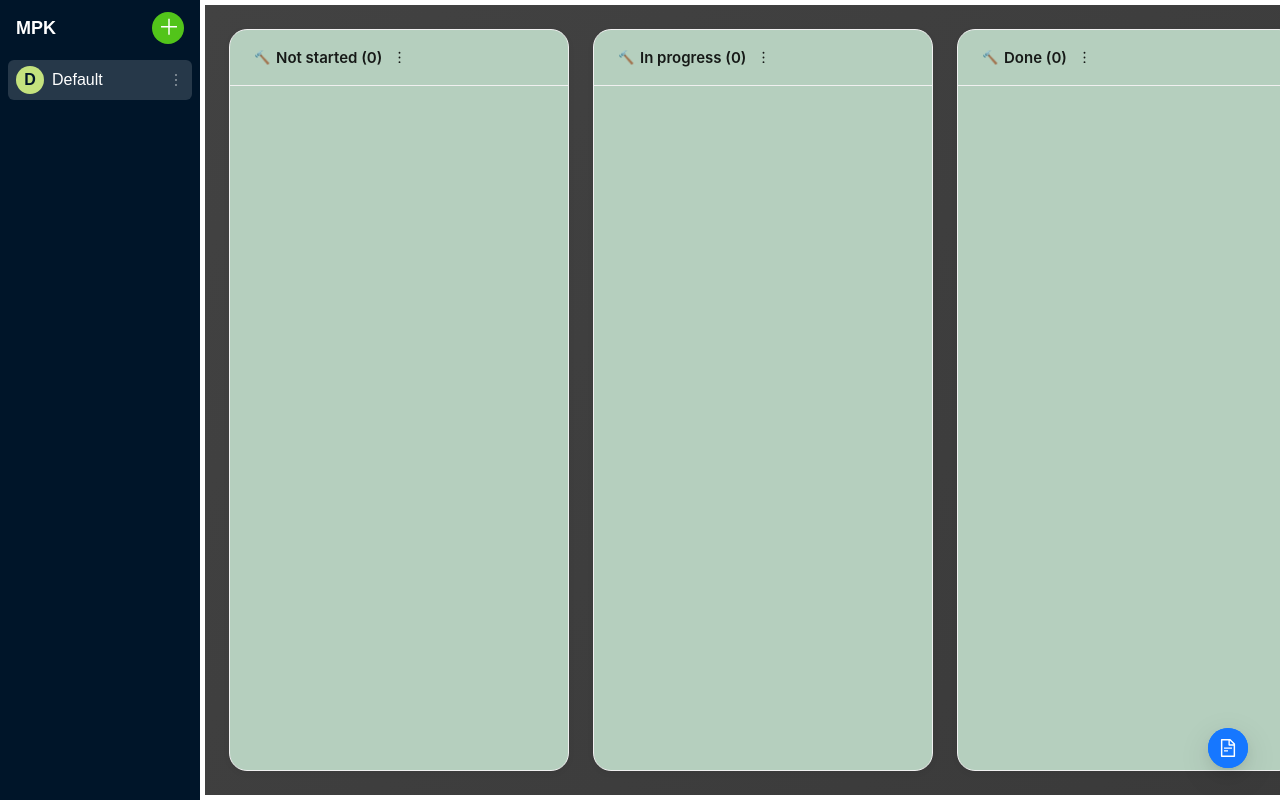
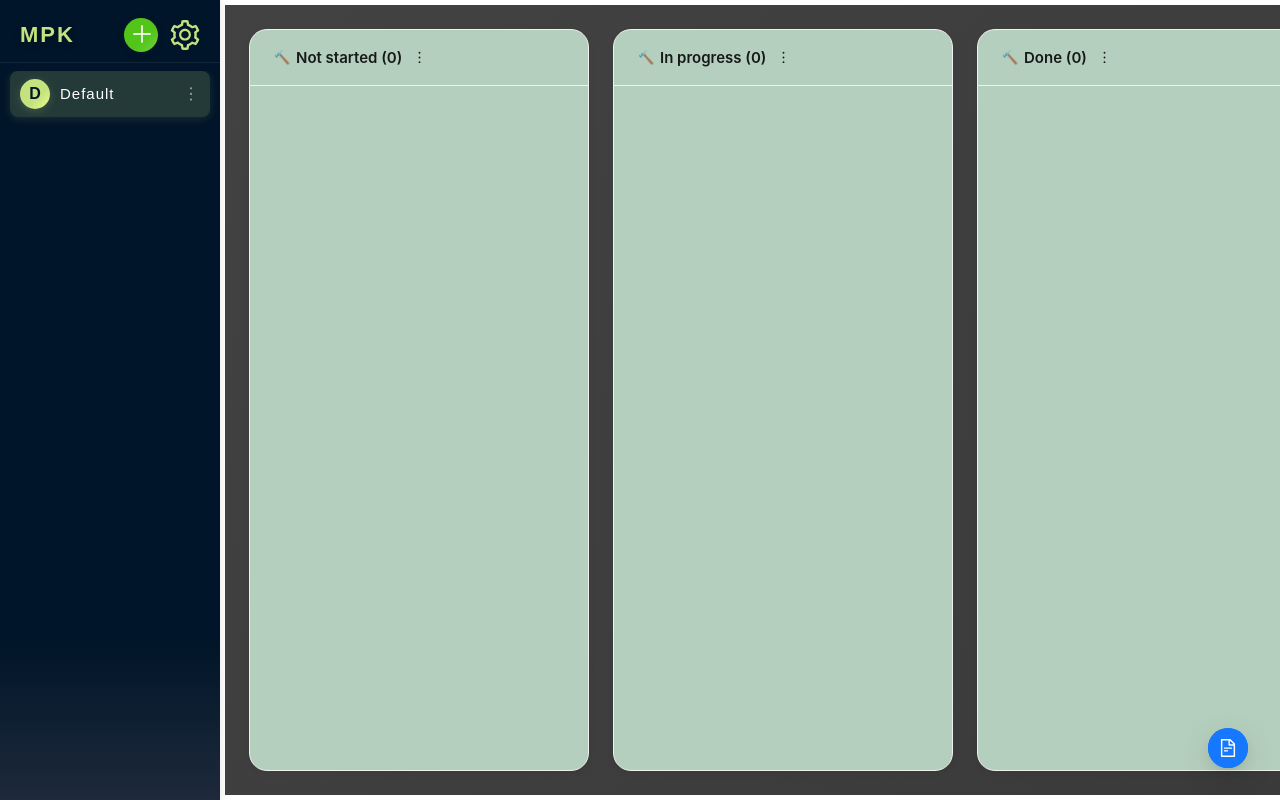
Before and after one commit to Mark70522/kanbanboard, a Vue app: page / in a window 1280 px wide. Built offline with nearby package versions, Linux system fonts and the light colour scheme.

Commit message:
settings

```diff
--- a/src/components/TheSidebar.vue
+++ b/src/components/TheSidebar.vue
@@ -1,9 +1,23 @@
 <template>
   <aside class="sidebar">
-    <!-- 顶部：Logo + 新建 -->
+    <!-- 顶部：Logo + 新建 + 设置 -->
     <div class="top">
       <span class="logo">MPK</span>
-      <button class="add-btn" @click="dlg = true">＋</button>
+      <div class="top-actions">
+        <button class="add-btn" @click="dlg = true">＋</button>
+        <a-dropdown placement="bottomRight">
+          <template #overlay>
+            <a-menu>
+              <a-menu-item @click="openArchive">
+                <span>Archive Document</span>
+              </a-menu-item>
+            </a-menu>
+          </template>
+          <a-tooltip title="Settings">
+            <SettingOutlined class="tool-icon" />
+          </a-tooltip>
+        </a-dropdown>
+      </div>
     </div>
 
     <!-- Board 列表 -->
@@ -16,8 +30,6 @@
       >
         <span class="dot">{{ boardInitial(b) }}</span>
         <span class="name">{{ b.name || 'Untitled' }}</span>
-
-        <!-- ▼ 更多操作 ↓ -->
         <a-dropdown @click.stop>
           <MoreOutlined class="more" />
           <template #overlay>
@@ -51,15 +63,13 @@
 <script setup lang="ts">
 import { ref } from 'vue';
 import { useKanban } from '../store/kanban';
-import { MoreOutlined } from '@ant-design/icons-vue';
+import { MoreOutlined, SettingOutlined } from '@ant-design/icons-vue';
 
 const kanban = useKanban();
 const { boards, currentId } = kanban;
 
-/* 可靠首字母 */
 const boardInitial = (b:any)=>((b?.name ?? '').trim().slice(0,1) || '?').toUpperCase();
 
-/* 新建 Board */
 const dlg = ref(false);
 const name = ref('');
 function create(){
@@ -68,8 +78,6 @@ function create(){
   kanban.addBoard(n);
   name.value=''; dlg.value=false;
 }
-
-/* 重命名 / 删除 */
 function rename(b:any){
   const n = prompt('Rename board', b.name) ?? '';
   if(n.trim()) kanban.renameBoard(b.id, n);
@@ -79,31 +87,129 @@ function remove(b:any){
     kanban.removeBoard(b.id);
   }
 }
+function openArchive() {
+  alert('打开归档文档功能（请在此处实现弹窗或页面跳转）');
+}
 </script>
 
 <style scoped>
 .sidebar{
-  width:200px;height:100vh;background:#001529;color:#fff;
-  display:flex;flex-direction:column;flex-shrink:0;
+  width:220px;
+  height:100vh;
+  background:linear-gradient(180deg,#001529 80%,#1e293b 100%);
+  color:#fff;
+  display:flex;
+  flex-direction:column;
+  flex-shrink:0;
+  box-shadow:2px 0 8px rgba(0,0,0,0.08);
 }
-.top{display:flex;align-items:center;justify-content:space-between;padding:12px 16px 8px;}
-.logo{font-size:18px;font-weight:700;}
-.add-btn{width:32px;height:32px;border:none;border-radius:50%;
-         background:#52c41a;color:#fff;font-size:22px;line-height:30px;
-         cursor:pointer;transition:background .2s;}
-.add-btn:hover{background:#73d13d;}
+.top{
+  display:flex;
+  align-items:center;
+  justify-content:space-between;
+  padding:18px 20px 10px;
+  border-bottom:1px solid rgba(255,255,255,0.07);
+}
+.logo{
+  font-size:22px;
+  font-weight:900;
+  letter-spacing:2px;
+  color:#c4e27e;
+  text-shadow:0 2px 8px #0002;
+}
+.top-actions {
+  display: flex;
+  align-items: center;
+  gap: 10px;
+}
+.add-btn{
+  width:34px;
+  height:34px;
+  border:none;
+  border-radius:50%;
+  background:linear-gradient(135deg,#52c41a 60%,#73d13d 100%);
+  color:#fff;
+  font-size:24px;
+  line-height:32px;
+  cursor:pointer;
+  box-shadow:0 2px 8px #0001;
+  transition:background .2s,box-shadow .2s;
+}
+.add-btn:hover{
+  background:linear-gradient(135deg,#73d13d 60%,#b7eb8f 100%);
+  box-shadow:0 4px 12px #0002;
+}
+.tool-icon {
+  font-size: 30px;
+  color: #c4e27e;
+  cursor: pointer;
+  transition: color 0.2s, text-shadow 0.2s;
+  text-shadow:0 2px 8px #0003;
+  margin-left: 2px;
+}
+.tool-icon:hover {
+  color: #fff176;
+  text-shadow:0 4px 16px #c4e27e55;
+}
 
-.boards{flex:1;margin:8px 0;padding:0 8px;list-style:none;
-        display:flex;flex-direction:column;gap:6px;overflow:auto;}
-.boards li{display:flex;align-items:center;gap:8px;padding:6px 8px;border-radius:6px;
-          cursor:pointer;transition:background .15s;}
-.boards li.active{background:rgba(255,255,255,.15);}
-.boards li:hover{background:rgba(255,255,255,.08);}
+.boards{
+  flex:1;
+  margin:8px 0 0 0;
+  padding:0 10px;
+  list-style:none;
+  display:flex;
+  flex-direction:column;
+  gap:8px;
+  overflow:auto;
+}
+.boards li{
+  display:flex;
+  align-items:center;
+  gap:10px;
+  padding:8px 10px;
+  border-radius:8px;
+  cursor:pointer;
+  transition:background .15s,box-shadow .15s;
+  background:transparent;
+}
+.boards li.active{
+  background:rgba(196,226,126,0.18);
+  box-shadow:0 2px 8px #c4e27e22;
+}
+.boards li:hover{
+  background:rgba(255,255,255,.08);
+}
+.dot{
+  width:30px;
+  height:30px;
+  line-height:30px;
+  text-align:center;
+  border-radius:50%;
+  background:linear-gradient(135deg,#c4e27e 60%,#eaff8f 100%);
+  color:#001529;
+  font-weight:700;
+  font-size:16px;
+  flex-shrink:0;
+  box-shadow:0 2px 8px #c4e27e33;
+}
+.name{
+  white-space:nowrap;
+  overflow:hidden;
+  text-overflow:ellipsis;
+  flex:1;
+  font-size:15px;
+  font-weight:500;
+  letter-spacing:1px;
+}
 
-.dot{width:28px;height:28px;line-height:28px;text-align:center;border-radius:50%;
-     background:#c4e27e;color:#001529;font-weight:600;flex-shrink:0;}
-.name{white-space:nowrap;overflow:hidden;text-overflow:ellipsis;flex:1;}
-
-.more{font-size:16px;color:#ffffff80;cursor:pointer;margin-left:auto;}
-.more:hover{color:#ffffff;}
+.more{
+  font-size:18px;
+  color:#ffffff80;
+  cursor:pointer;
+  margin-left:auto;
+  transition:color .15s;
+}
+.more:hover{
+  color:#c4e27e;
+}
 </style>
```
